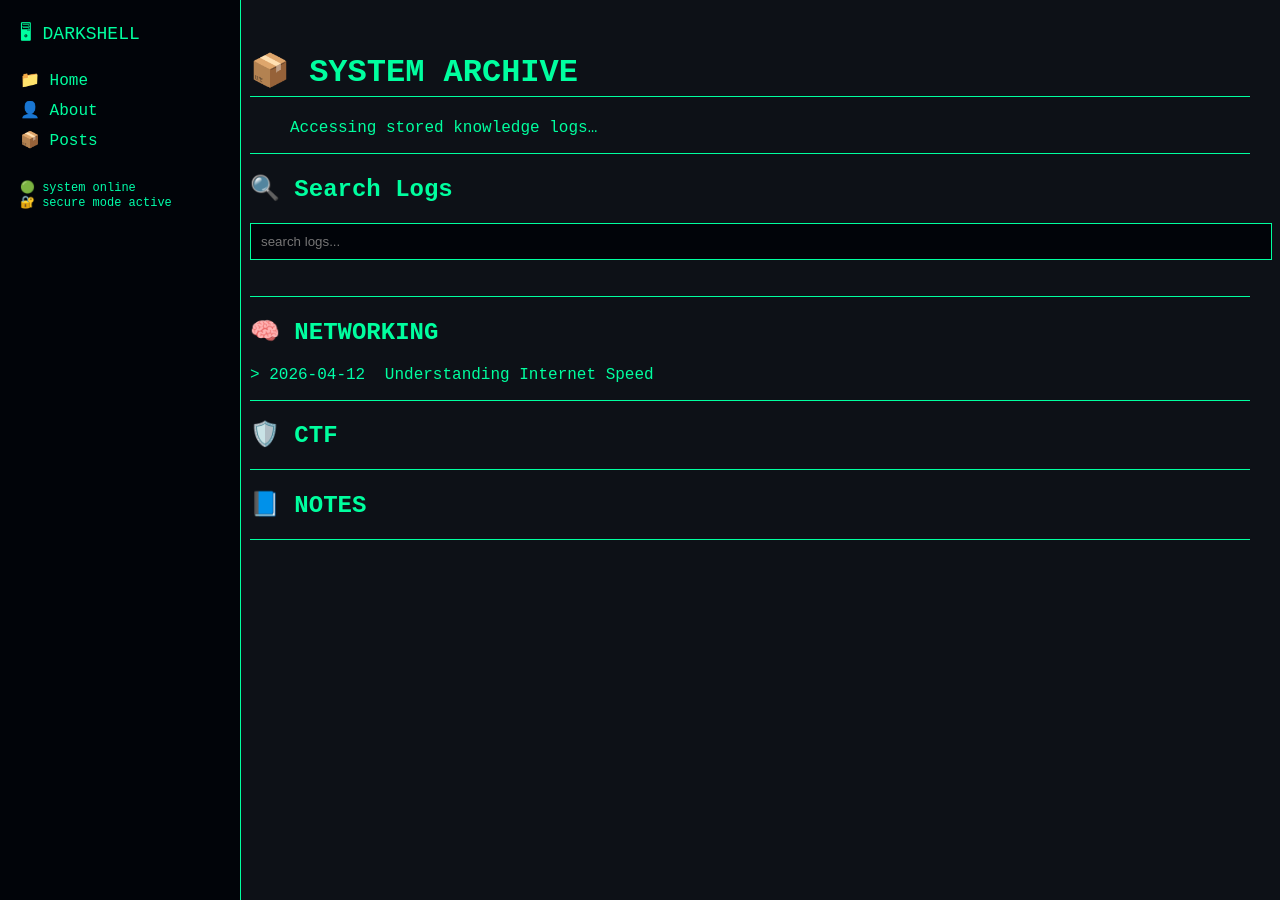
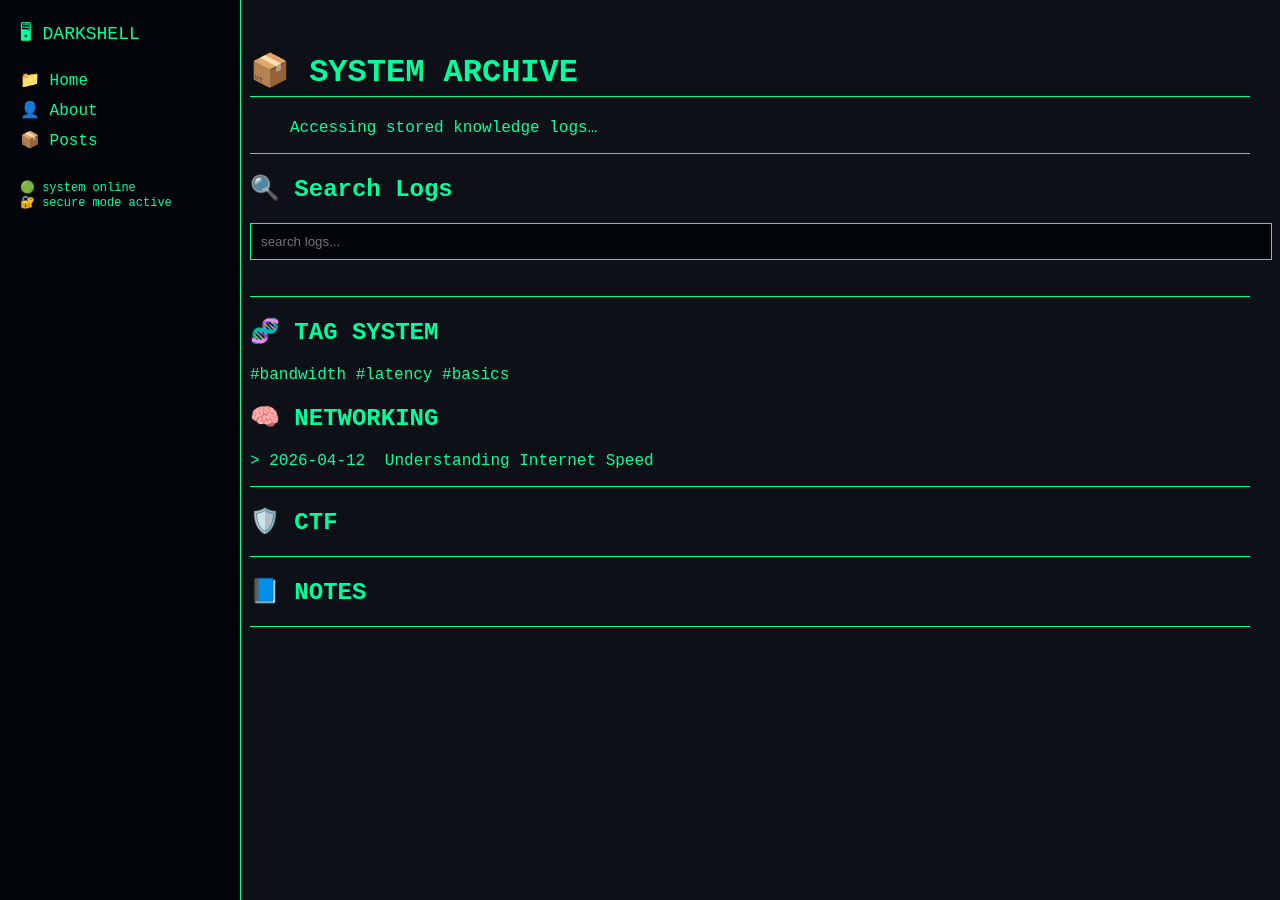
Before and after one commit to ashuraweismann/ashuraweismann.github.io, a Jekyll site: the page built from posts.md, in a window 1280 px wide and 900 px high. Built offline with Jekyll 4.4.1, drawn with Linux system fonts in a browser that asks for light colours.

Commit message:
Implement tag system for posts
Added a tag system to categorize posts.

```diff
--- a/posts.md
+++ b/posts.md
@@ -14,6 +14,17 @@ title: Archive
 <input type="text" id="searchBox" placeholder="search logs..." onkeyup="searchPosts()" />
 
 ---
+
+## 🧬 TAG SYSTEM
+
+<div class="tags">
+{% assign tags = site.tags %}
+{% for tag in tags %}
+  <span class="tag" onclick="filterTag('{{ tag[0] }}')">
+    #{{ tag[0] }}
+  </span>
+{% endfor %}
+</div>
 
 ## 🧠 NETWORKING
 
```
